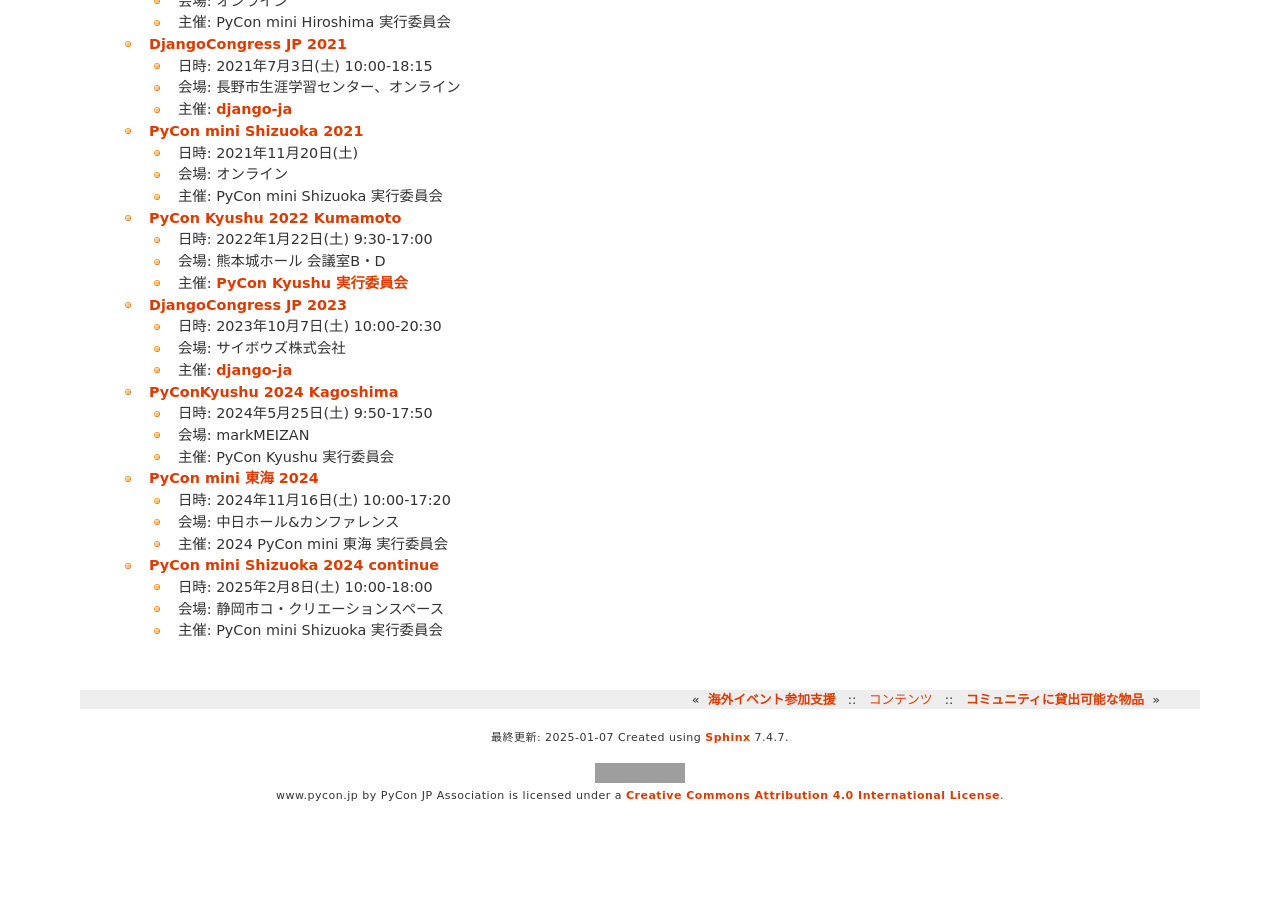
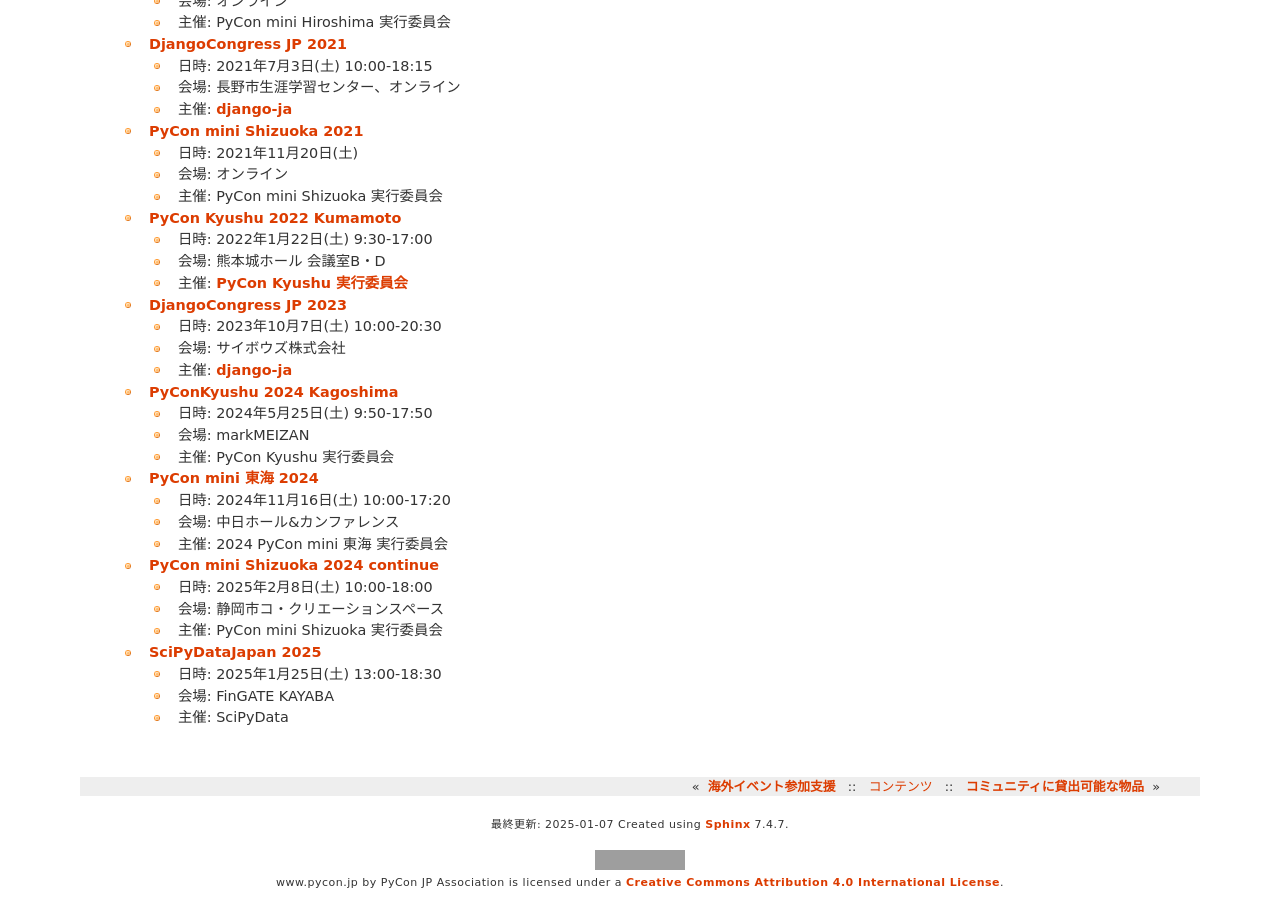
Before and after one commit to pyconjp/www.pycon.jp, a Sphinx documentation site: the page built from source/support/community.md, in a window 1280 px wide and 900 px high, scrolled down 2923 px. Built offline with Sphinx 7.4.7, drawn with Linux system fonts in a browser that asks for light colours; before the commit the page ends 3736 px from its top, so only the background shows below that; grey boxes are pictures that could not be loaded.

Commit message:
コミュニティ支援ページにSciPyData2025を掲載

```diff
--- a/source/support/community.md
+++ b/source/support/community.md
@@ -156,3 +156,7 @@
   - 日時: 2025年2月8日(土) 10:00-18:00
   - 会場: 静岡市コ・クリエーションスペース
   - 主催: PyCon mini Shizuoka 実行委員会
+- [SciPyDataJapan 2025](https://scipydata.connpass.com/event/337318/)
+  - 日時: 2025年1月25日(土) 13:00-18:30
+  - 会場: FinGATE KAYABA
+  - 主催: SciPyData
```
